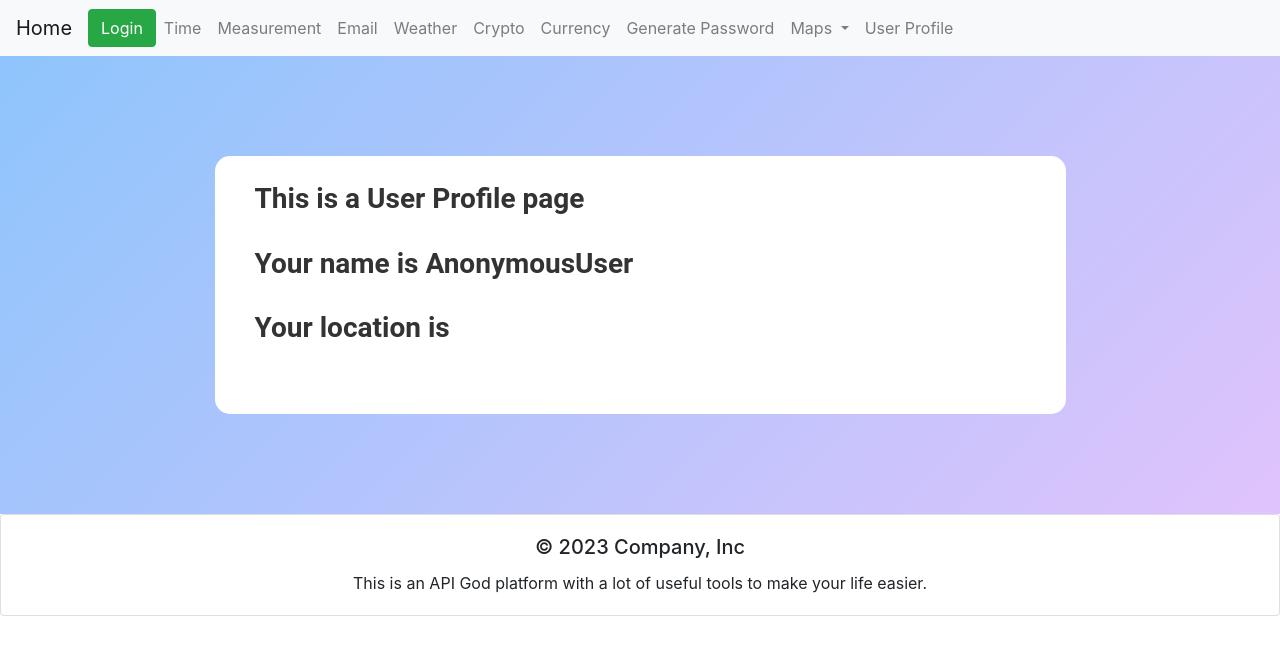
After one commit to boiko88/APIGod, a Django app: page /user-profile/ in a window 1280 px wide. The commit adds this page. Shown: the top 655 px of the page. Run offline with Django 4.2, Linux system fonts and the light colour scheme; parts of the project's set-up code (start-up, migrations or seed data) failed here and were passed over; some libraries are stand-ins or nearby versions.

Commit message:
added user_profile.html template

```diff
--- a/apigod/urls.py
+++ b/apigod/urls.py
@@ -19,4 +19,5 @@ urlpatterns = [
     path('user-register', views.user_register, name="user-register"),
     path('logout-user/', views.logout_user, name="logout-user"),
     path('login-user/', views.login_user, name="login-user"),
+    path('user-profile/', views.user_profile, name="user-profile"),
 ]
--- a/my_platform/views.py
+++ b/my_platform/views.py
@@ -354,3 +354,8 @@ def login_user(request):
     context = {}
 
     return render(request, 'login.html', context)
+
+
+def user_profile(request):
+    context = {}
+    return render(request, 'user_profile.html', context)
--- a/templates/navbar.html
+++ b/templates/navbar.html
@@ -45,7 +45,7 @@
           </div>
         </li>
         <li class="nav-item">
-          <a class="nav-link" href="#">User Profile</a>
+          <a class="nav-link" href="{% url 'user-profile' %}">User Profile</a>
         </li>
       </ul>
 
--- /dev/null
+++ b/templates/user_profile.html
@@ -0,0 +1,30 @@
+{% extends 'main.html' %}
+
+{% block content %}
+
+<html>
+    <head>
+        <meta charset="utf-8">
+        <meta http-equiv="X-UA-Compatible" content="IE=edge">
+        <title>User Profile Page</title>
+        <meta name="description" content="">
+        <meta name="viewport" content="width=device-width, initial-scale=1">
+        <link rel="stylesheet" href="">
+    </head>
+    <body>
+        <div class="page-content">
+            <div class="form-v2-content">
+                <div class="form-left">
+
+                </div>
+                <form class="form-detail" action="#" method="post" id="myform">
+                    <h2>This is a User Profile page</h2>
+                    <h2>Your name is {{ request.user }}</h2>
+                    <h2>Your location is </h2>
+                    <br>
+                </form>
+            </div>
+        </div>
+    </body>
+{% endblock  %}
+</html>
```
Also changed, not shown: db.sqlite3, my_platform/migrations/0003_customer_delete_measurement.py (added), my_platform/migrations/0004_remove_customer_name_customer_user_and_more.py (added).
